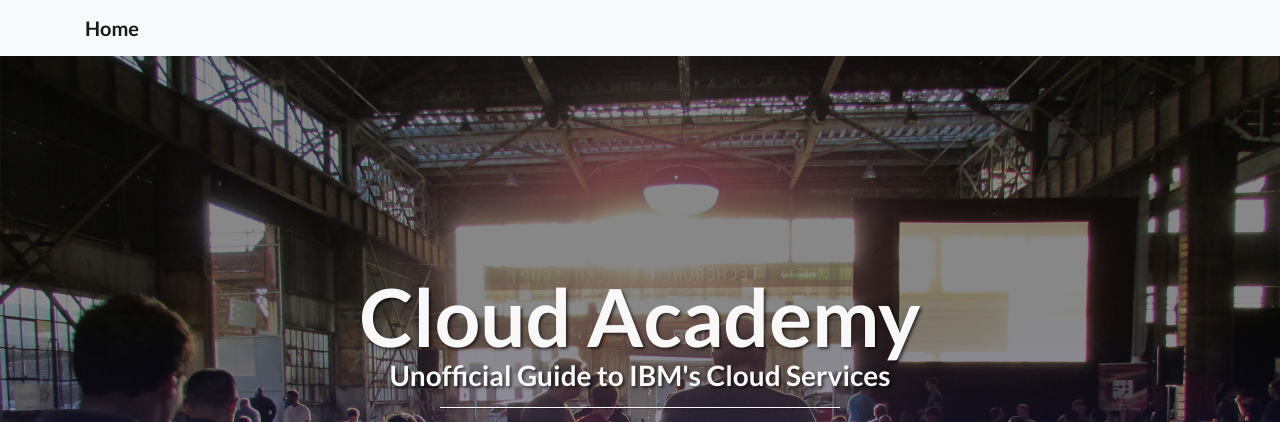
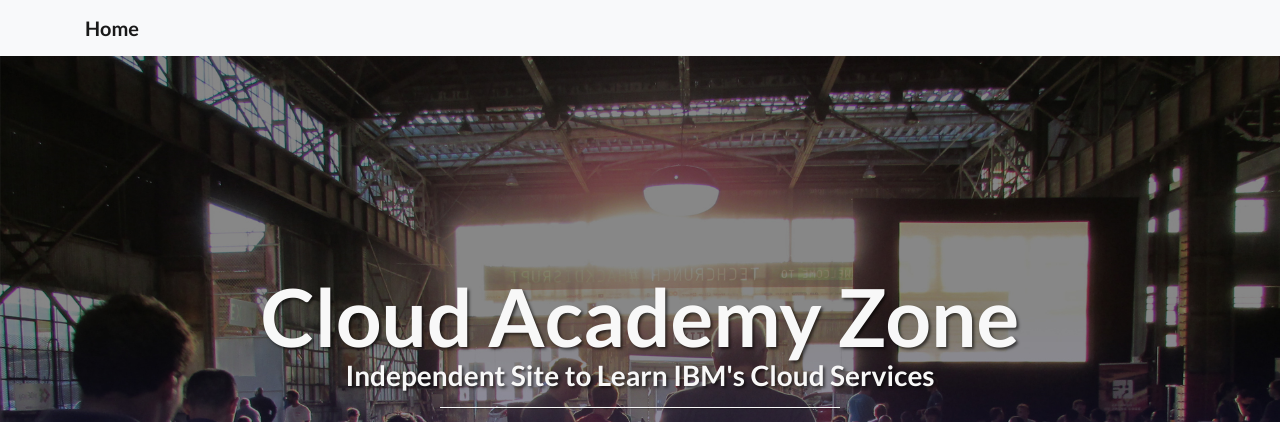
Before and after one commit to cloudacademyz/cloudacademyz.github.io, a website: page index.html in a window 1280 px wide. Shown: the top 422 px of the page. Drawn offline with Linux system fonts and the light colour scheme.

Commit message:
updated tagline

```diff
--- a/index.html
+++ b/index.html
@@ -52,8 +52,8 @@
     <header class="intro-header">
       <div class="container">
         <div class="intro-message">
-          <h1>Cloud Academy</h1>
-          <h3>Unofficial Guide to IBM's Cloud Services</h3>
+          <h1>Cloud Academy Zone</h1>
+          <h3>Independent Site to Learn IBM's Cloud Services</h3>
           <hr class="intro-divider">
           <ul class="list-inline intro-social-buttons">
             <li class="list-inline-item">
@@ -63,7 +63,7 @@
               </a>
             </li>
             <li class="list-inline-item">
-              <a href="https://github.com/cloudacademyz/cloudacademyz.github.io" target="_blank" class="btn btn-secondary btn-lg">
+              <a href="https://github.com/cloudacademyz/" target="_blank" class="btn btn-secondary btn-lg">
                 <i class="fa fa-github fa-fw"></i>
                 <span class="network-name">Github</span>
               </a>
```
